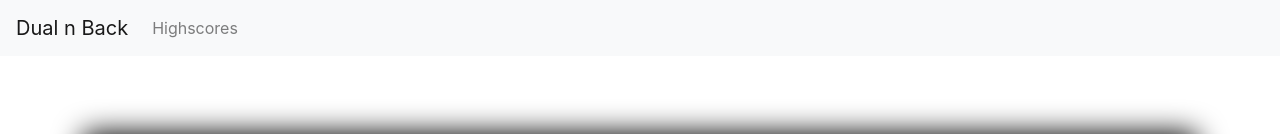
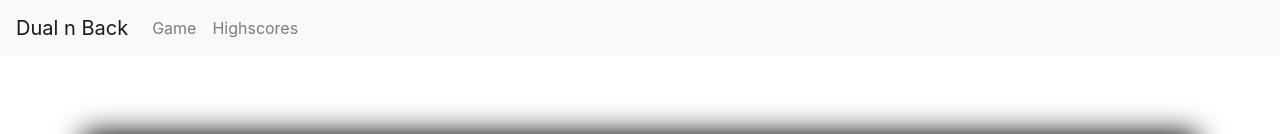
Before and after one commit to mathiasnielsen0/ITTWEB_Assignment3_Frontend, a React (Create React App) app in the folder dualnback_web3/: page / in a window 1280 px wide. Shown: the top 134 px of the page. Built offline with nearby package versions, Linux system fonts and the light colour scheme; no server answers.

Commit message:
Update App.tsx

```diff
--- a/dualnback_web3/src/App.tsx
+++ b/dualnback_web3/src/App.tsx
@@ -52,6 +52,7 @@ render(){
             <Navbar.Toggle aria-controls="basic-navbar-nav" />
             <Navbar.Collapse id="basic-navbar-nav">
               <Nav className="mr-auto">
+                <Nav.Link href="/">Game</Nav.Link>
                 <Nav.Link href="/highscores">Highscores</Nav.Link>
               </Nav>
             </Navbar.Collapse>
```
